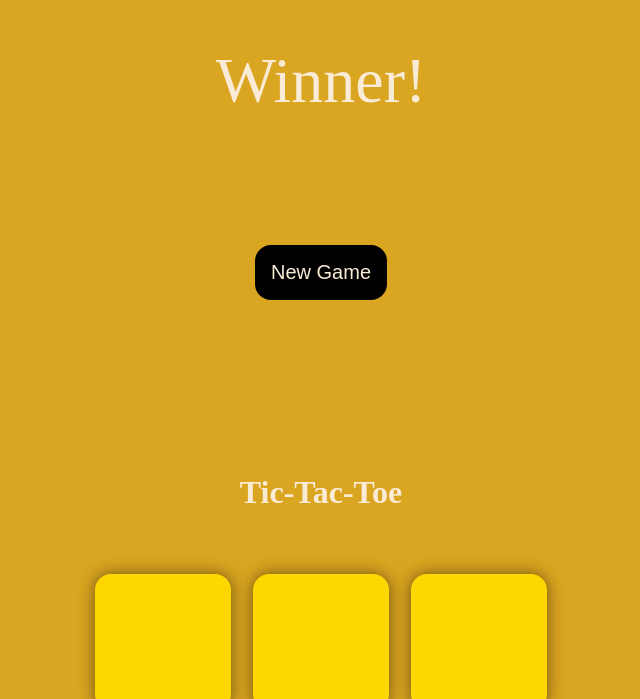
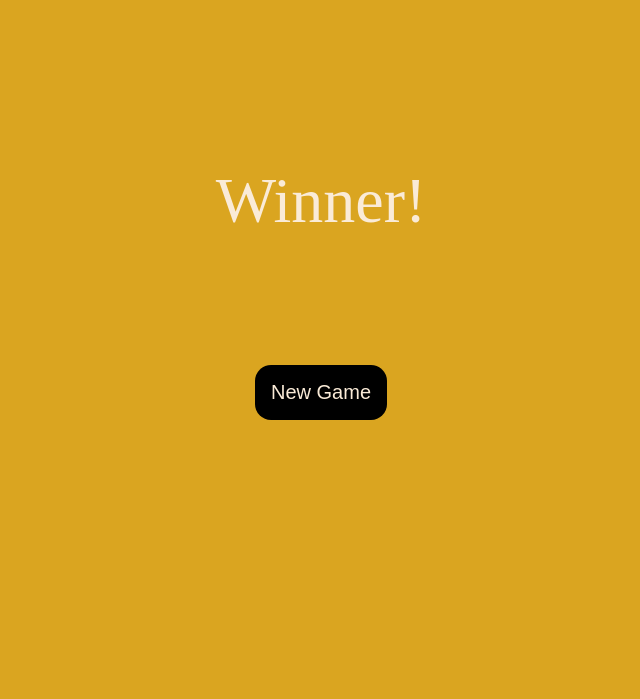
Before and after one commit to beinganshu/Tic-Tac-Toe, a plain HTML site: page index.html in a window 1280 px wide. Shown: the part 141-840 px from the top of the page, without its empty margins (319-959 px from the left). Drawn offline with Linux system fonts and the light colour scheme.

Commit message:
Update style.css

```diff
--- a/style.css
+++ b/style.css
@@ -55,7 +55,7 @@ body{
 }
 
 .msg-container{
-    height: 70vmin;
+    height: 100vmin;
     display: flex;
     justify-content: center;
     align-items: center;
```
